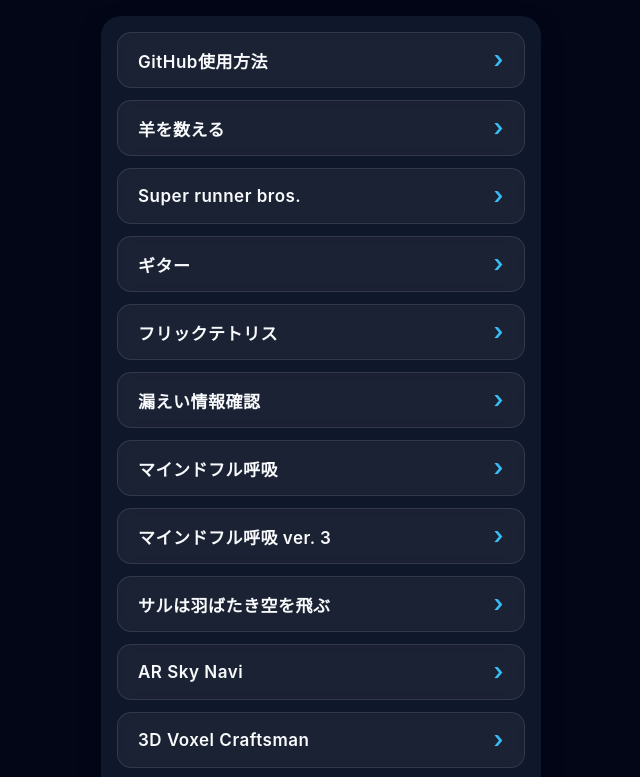
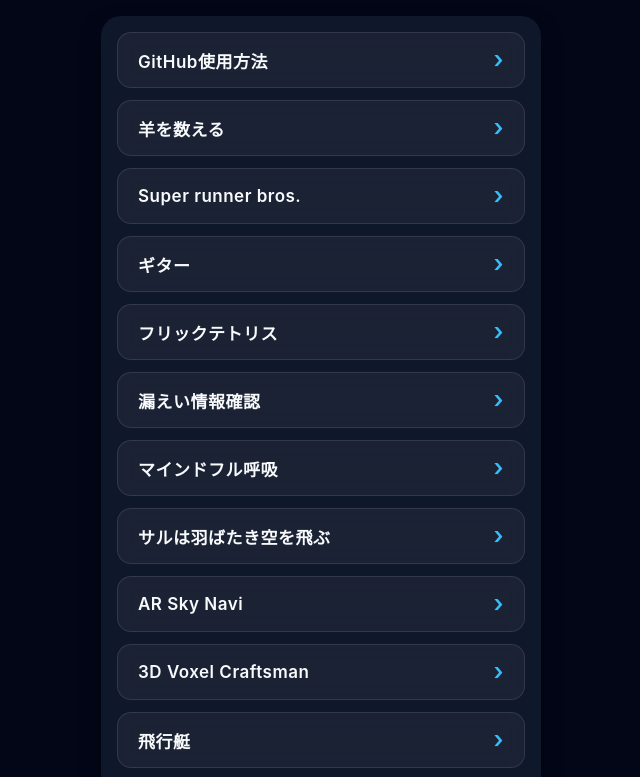
Before and after one commit to koretaka2026-prog/kankyojoho, a plain HTML site: page index.html in a window 1280 px wide. Shown: the top 777 px of the page, without its empty margins (319-959 px from the left). Drawn offline with Linux system fonts and the light colour scheme.

```diff
--- a/index.html
+++ b/index.html
@@ -95,8 +95,7 @@
     <a href="https://koretaka2026-prog.github.io/index/guitar.html">ギター</a>
     <a href="https://koretaka2026-prog.github.io/index/flick_tetris.html">フリックテトリス</a>
     <a href="https://koretaka2026-prog.github.io/index/privacy_checker.html">漏えい情報確認</a>
-    <a href="deep-breath.html">マインドフル呼吸</a>
-    <a href="Deep_Breath-Ver3.html">マインドフル呼吸 ver. 3</a>
+    <a href="Deep_Breath-Ver3.html">マインドフル呼吸</a>
     <a href="サルは羽ばたき空を飛ぶ.html">サルは羽ばたき空を飛ぶ</a>
     <a href="ar_sky_navi.html">AR Sky Navi</a>
     <a href="3d_voxel_craftsman.html">3D Voxel Craftsman</a>
```
